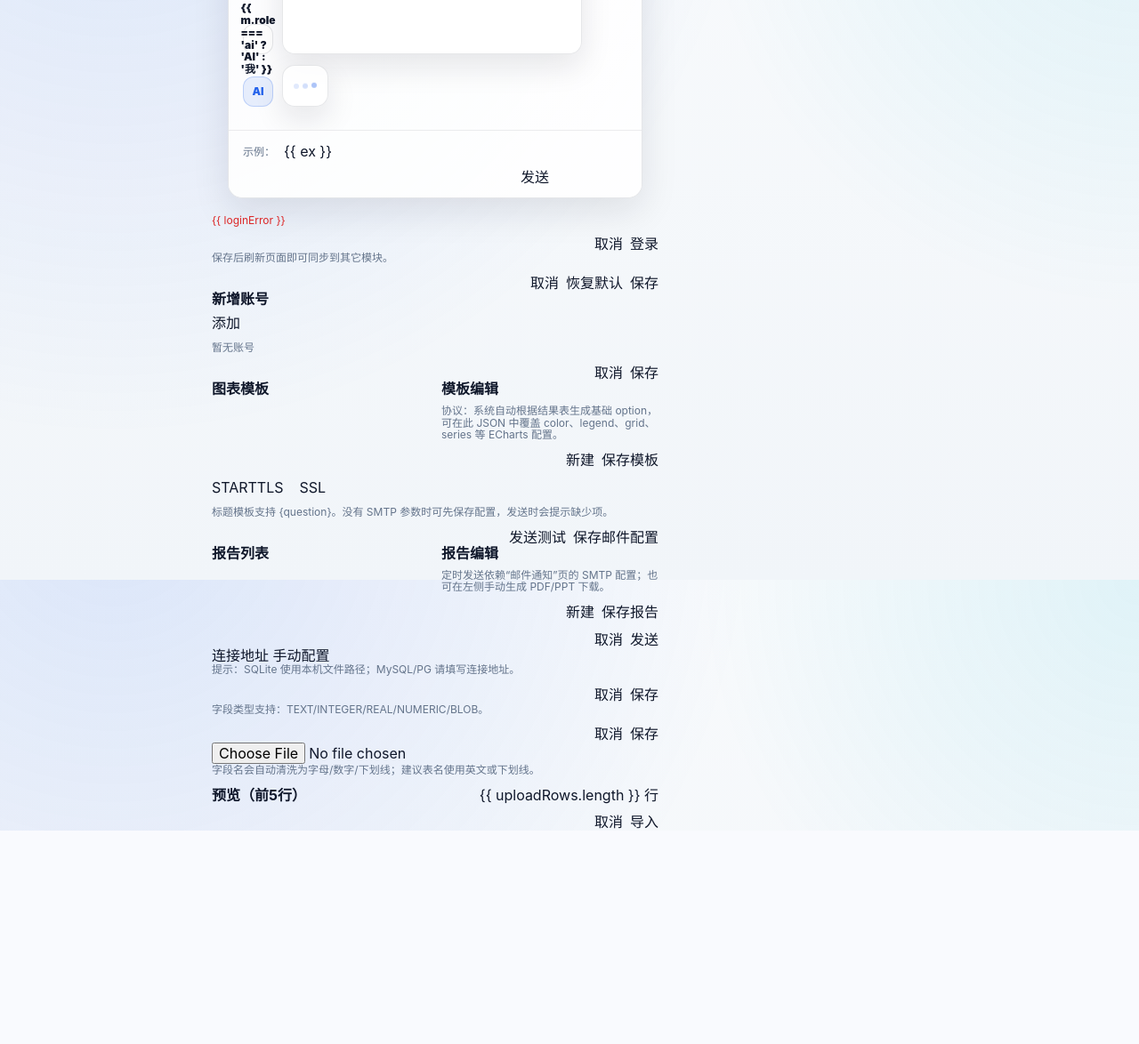
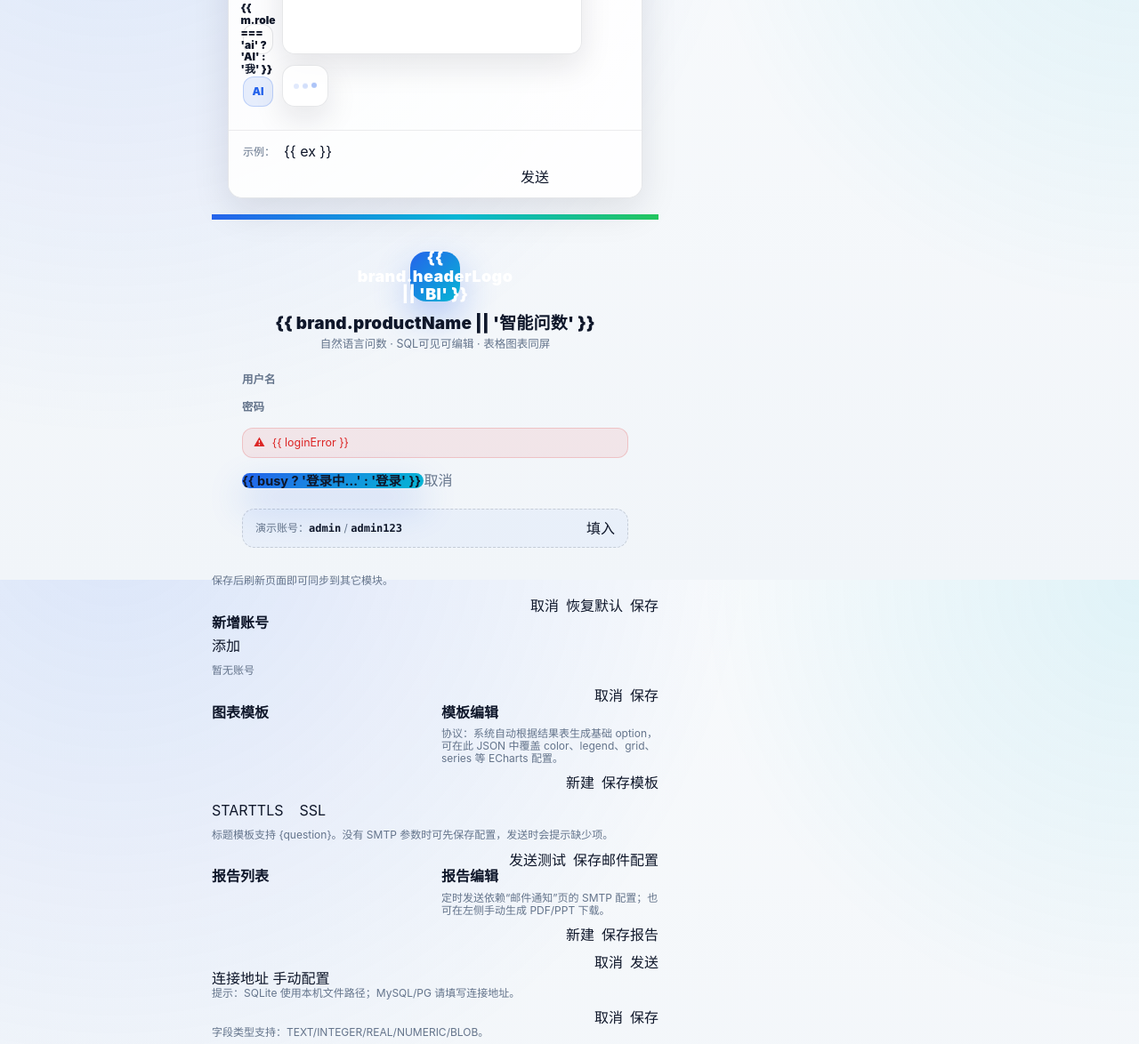
Before and after one commit to otterview-labs/chatbi, a FastAPI app: page / in a window 1280 px wide. Shown: the part 3348-4522 px from the top of the page at 89% size. Before the commit the page ends 4282 px from the top, so only its background shows below. Run offline with FastAPI, Linux system fonts and the light colour scheme; some libraries are stand-ins or nearby versions.

Commit message:
style(smart-ask): 重做登录弹窗，替换成品牌化卡片
原登录弹窗是纯默认 Ant Design 样式（标题栏+两个裸输入框+按钮），
与主界面的玻璃拟态/渐变/圆角阴影视觉语言完全脱节，是应用的第一
印象，观感突兀。

改为品牌化卡片：顶部渐变色条 + logo 徽标 + 产品名 + 一句话功能
标语，输入框加内联 SVG 图标（未引入外部图标库，保持离线可用），
错误提示改为带图标的浅红色警示条，登录按钮改为通栏渐变按钮，
底部加"演示账号 admin/admin123 + 一键填入"（此项目定位是投标/
演示原型，明示演示账号方便评审直接体验）。

未接入登录状态时弹窗不可通过点击遮罩关闭，避免用户误关后卡在
禁用态界面无从下手；已登录时（切换账号场景）保留可关闭。

api_smoke.py 全量通过。受限于本机无屏幕录制权限，未做真实浏览器
视觉验收，仅通过代码/HTML输出结构核对，建议用户自行打开浏览器
查看实际效果。

Co-Authored-By: Claude Sonnet 5 <noreply@anthropic.com>

```diff
--- a/projects/chatbi-smart-ask/templates/index.html
+++ b/projects/chatbi-smart-ask/templates/index.html
@@ -374,6 +374,88 @@
         .chat { min-height: auto; }
         .result-grid { grid-template-columns: 1fr; }
       }
+
+      /* 登录卡片：去掉 antd 弹窗默认外观，换成品牌化的居中卡片 */
+      .login-modal .ant-modal-content {
+        padding: 0;
+        border-radius: 22px;
+        overflow: hidden;
+        box-shadow: 0 32px 90px rgba(15, 23, 42, 0.28);
+      }
+      .login-modal .ant-modal-body { padding: 0; }
+      .login-card { padding: 36px 34px 30px; }
+      .login-top {
+        height: 6px;
+        background: linear-gradient(90deg, var(--primary) 0%, var(--primary2) 55%, var(--accent) 100%);
+      }
+      .login-head { display: flex; flex-direction: column; align-items: center; text-align: center; margin-bottom: 26px; }
+      .login-logo {
+        width: 56px;
+        height: 56px;
+        border-radius: 18px;
+        display: flex;
+        align-items: center;
+        justify-content: center;
+        color: #fff;
+        font-weight: 900;
+        font-size: 18px;
+        letter-spacing: 0.4px;
+        background: linear-gradient(135deg, var(--primary) 0%, var(--primary2) 100%);
+        box-shadow: 0 18px 40px rgba(37, 99, 235, 0.32);
+        margin-bottom: 14px;
+      }
+      .login-title { font-size: 19px; font-weight: 900; color: var(--text); letter-spacing: 0.2px; }
+      .login-sub { margin-top: 5px; color: var(--muted); font-size: 12.5px; }
+      .login-field { margin-bottom: 16px; }
+      .login-field-label { font-size: 12.5px; color: var(--muted); margin-bottom: 6px; font-weight: 600; }
+      .login-field .ant-input-affix-wrapper,
+      .login-field .ant-input {
+        height: 42px;
+        border-radius: 12px;
+      }
+      .login-icon { display: inline-flex; color: rgba(100, 116, 139, 0.85); }
+      .login-error {
+        display: flex;
+        align-items: center;
+        gap: 8px;
+        padding: 9px 12px;
+        border-radius: 12px;
+        background: rgba(220, 38, 38, 0.08);
+        border: 1px solid rgba(220, 38, 38, 0.18);
+        color: #dc2626;
+        font-size: 12.5px;
+        margin-bottom: 16px;
+      }
+      .login-submit {
+        width: 100%;
+        height: 44px;
+        border-radius: 12px;
+        font-weight: 700;
+        font-size: 14.5px;
+        border: none;
+        background: linear-gradient(135deg, var(--primary) 0%, var(--primary2) 100%);
+        box-shadow: 0 18px 40px rgba(37, 99, 235, 0.28);
+      }
+      .login-cancel {
+        width: 100%;
+        height: 36px;
+        border-radius: 12px;
+        margin-top: 8px;
+        color: var(--muted);
+      }
+      .login-demo {
+        margin-top: 22px;
+        padding: 12px 14px;
+        border-radius: 14px;
+        border: 1px dashed rgba(15, 23, 42, 0.16);
+        background: rgba(37, 99, 235, 0.04);
+        display: flex;
+        align-items: center;
+        justify-content: space-between;
+        gap: 10px;
+      }
+      .login-demo-text { font-size: 12px; color: var(--muted); line-height: 1.5; }
+      .login-demo-text b { color: var(--text); font-family: ui-monospace, SFMono-Regular, Menlo, monospace; }
     </style>
   </head>
   <body>
@@ -613,20 +695,60 @@
         </div>
       </div>
 
-      <a-modal v-model:open="showLogin" title="登录" :footer="null" :maskClosable="false">
+      <a-modal
+        v-model:open="showLogin"
+        :title="null"
+        :footer="null"
+        :closable="false"
+        :maskClosable="!!me"
+        width="392"
+        class="login-modal"
+      >
+        <div class="login-top"></div>
+        <div class="login-card">
+          <div class="login-head">
+            <div class="login-logo">{{ brand.headerLogo || 'BI' }}</div>
+            <div class="login-title">{{ brand.productName || '智能问数' }}</div>
+            <div class="login-sub">自然语言问数 · SQL可见可编辑 · 表格图表同屏</div>
+          </div>
+
           <a-form layout="vertical" :model="login" @finish="doLogin">
-          <a-form-item label="用户名" name="username" :rules="[{ required: true, message: '请输入用户名' }]">
-            <a-input v-model:value="login.username"></a-input>
-          </a-form-item>
-          <a-form-item label="密码" name="password" :rules="[{ required: true, message: '请输入密码' }]">
-            <a-input-password v-model:value="login.password"></a-input-password>
-          </a-form-item>
-          <div class="muted" v-if="loginError" style="color:#dc2626; margin-bottom: 10px;">{{ loginError }}</div>
-          <div style="display:flex; justify-content:flex-end; gap: 8px;">
-            <a-button @click="showLogin=false">取消</a-button>
-            <a-button type="primary" html-type="submit" :loading="busy">登录</a-button>
+            <div class="login-field">
+              <div class="login-field-label">用户名</div>
+              <a-input v-model:value="login.username" size="large" placeholder="请输入用户名" autocomplete="username">
+                <template #prefix>
+                  <span class="login-icon">
+                    <svg width="15" height="15" viewBox="0 0 24 24" fill="none" stroke="currentColor" stroke-width="2" stroke-linecap="round" stroke-linejoin="round"><path d="M20 21v-2a4 4 0 0 0-4-4H8a4 4 0 0 0-4 4v2"/><circle cx="12" cy="7" r="4"/></svg>
+                  </span>
+                </template>
+              </a-input>
+            </div>
+            <div class="login-field">
+              <div class="login-field-label">密码</div>
+              <a-input-password v-model:value="login.password" size="large" placeholder="请输入密码" autocomplete="current-password">
+                <template #prefix>
+                  <span class="login-icon">
+                    <svg width="15" height="15" viewBox="0 0 24 24" fill="none" stroke="currentColor" stroke-width="2" stroke-linecap="round" stroke-linejoin="round"><rect x="3" y="11" width="18" height="11" rx="2"/><path d="M7 11V7a5 5 0 0 1 10 0v4"/></svg>
+                  </span>
+                </template>
+              </a-input-password>
+            </div>
+
+            <div class="login-error" v-if="loginError">
+              <span>⚠</span><span>{{ loginError }}</span>
+            </div>
+
+            <a-button html-type="submit" type="primary" :loading="busy" class="login-submit">
+              {{ busy ? '登录中…' : '登录' }}
+            </a-button>
+            <a-button v-if="me" class="login-cancel" type="text" @click="showLogin=false">取消</a-button>
+          </a-form>
+
+          <div class="login-demo">
+            <div class="login-demo-text">演示账号：<b>admin</b> / <b>admin123</b></div>
+            <a-button size="small" @click="fillDemoLogin">填入</a-button>
           </div>
-        </a-form>
+        </div>
       </a-modal>
 
       <a-modal v-model:open="showBrandEditor" title="编辑内容" :footer="null" :maskClosable="false" width="520">
@@ -2525,6 +2647,11 @@ async function sendResultMail() {
             }
           }
 
+          function fillDemoLogin() {
+            login.value = { username: "admin", password: "admin123" };
+            loginError.value = "";
+          }
+
           async function doLogin() {
             busy.value = true;
             loginError.value = "";
@@ -3378,6 +3505,7 @@ function exportCsv(m) {
             resetChat,
             openDataSources,
             doLogin,
+            fillDemoLogin,
             logout,
             send,
             runDemo,
```
